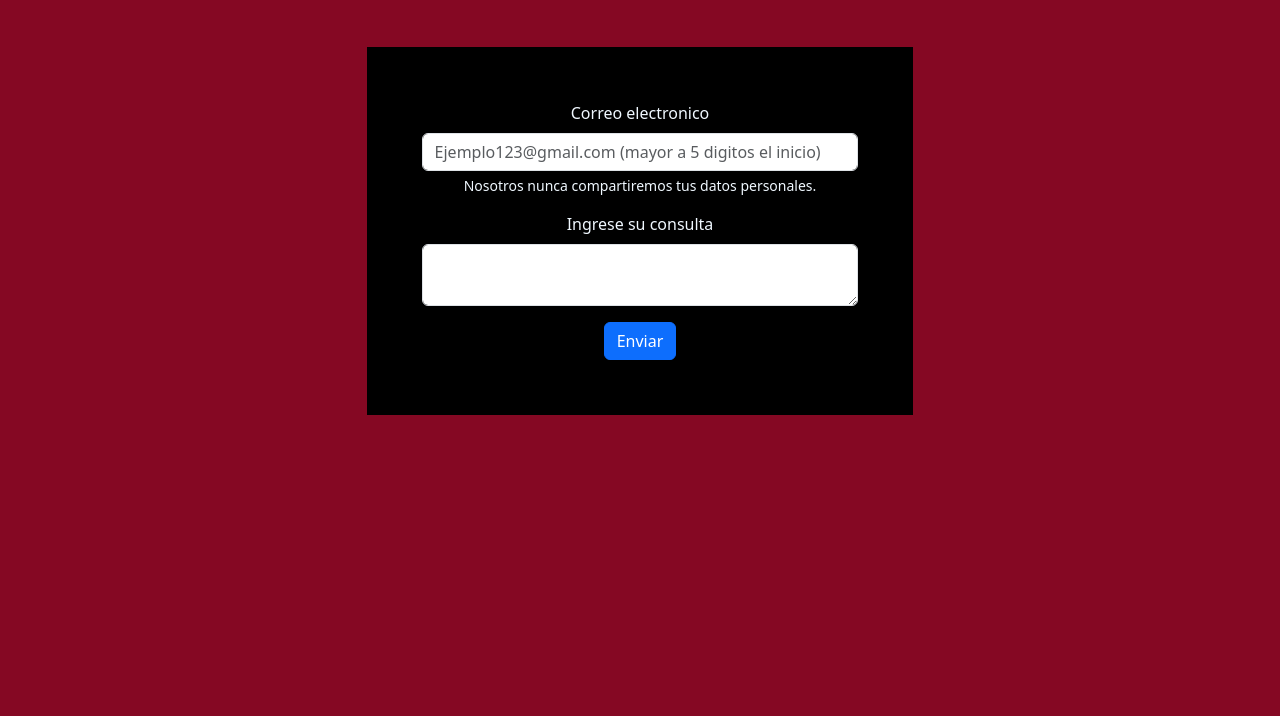
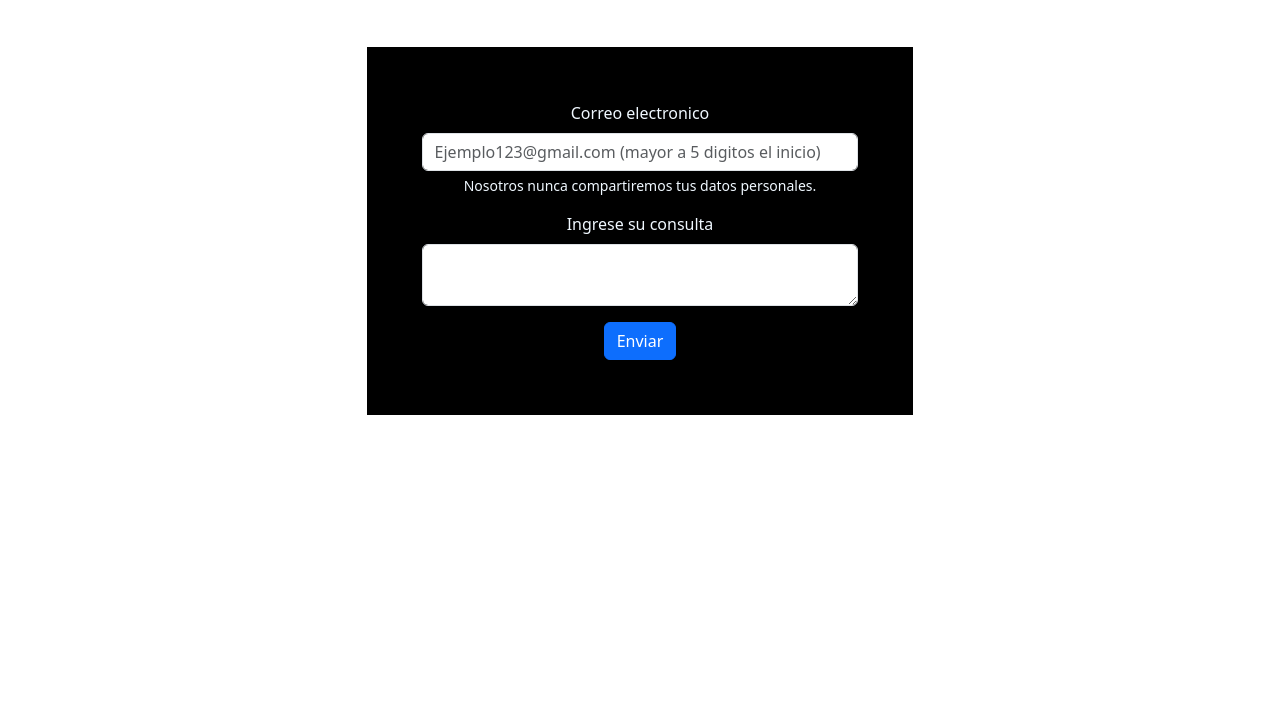
Before and after one commit to thiaguitosprogramador/Web-site, a plain HTML site: page formulario/index.html in a window 1280 px wide. Shown: the part 84-800 px from the top of the page. Drawn offline with nearby package versions, Linux system fonts and the light colour scheme.

Commit message:
Update index.html

```diff
--- a/formulario/index.html
+++ b/formulario/index.html
@@ -11,7 +11,7 @@
         integrity="sha384-QWTKZyjpPEjISv5WaRU9OFeRpok6YctnYmDr5pNlyT2bRjXh0JMhjY6hW+ALEwIH" crossorigin="anonymous">
 </head>
 
-<body style="background-color: #850823; color: aliceblue;">
+<body style=" color: aliceblue;">
     <nav class="navbar navbar-expand-lg bg-body-tertiary" data-bs-theme="dark">
         <div class="container-fluid">
             <img src="../img/icon-school.png" alt="Logo de la escuela" height="25px"
```
